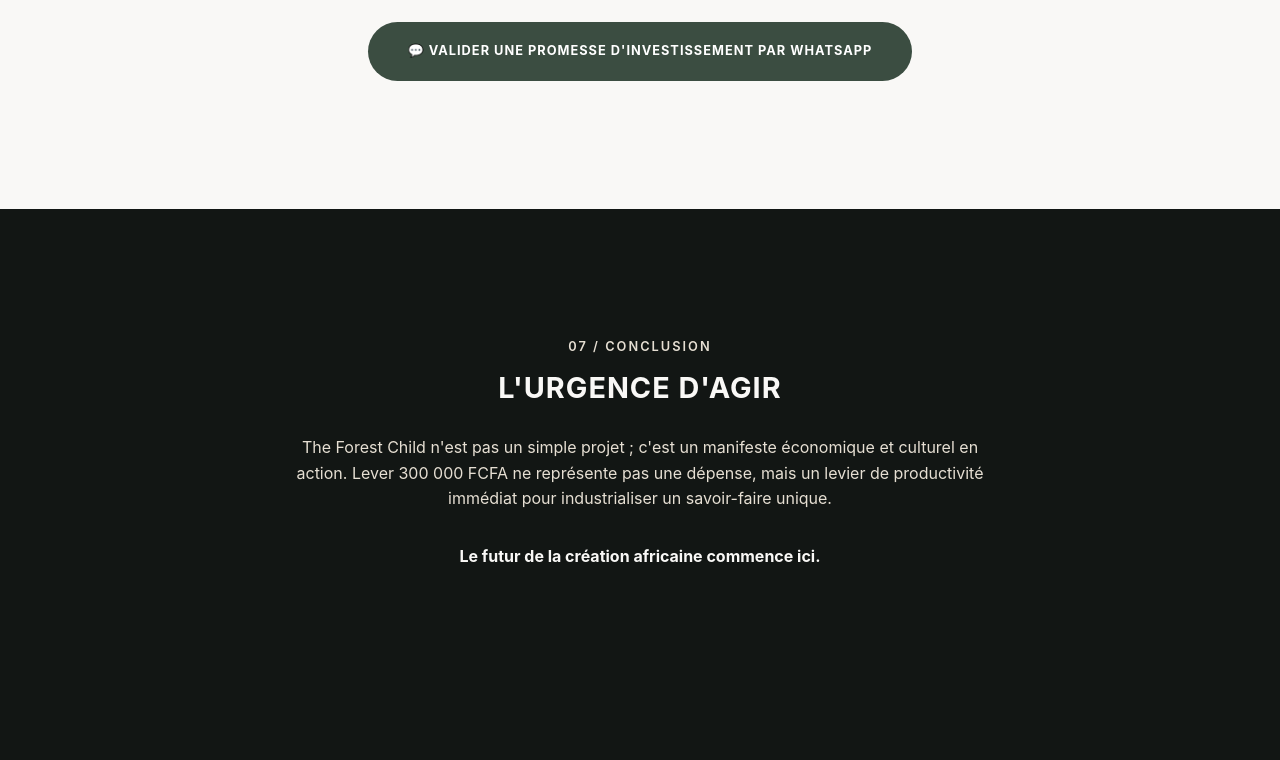
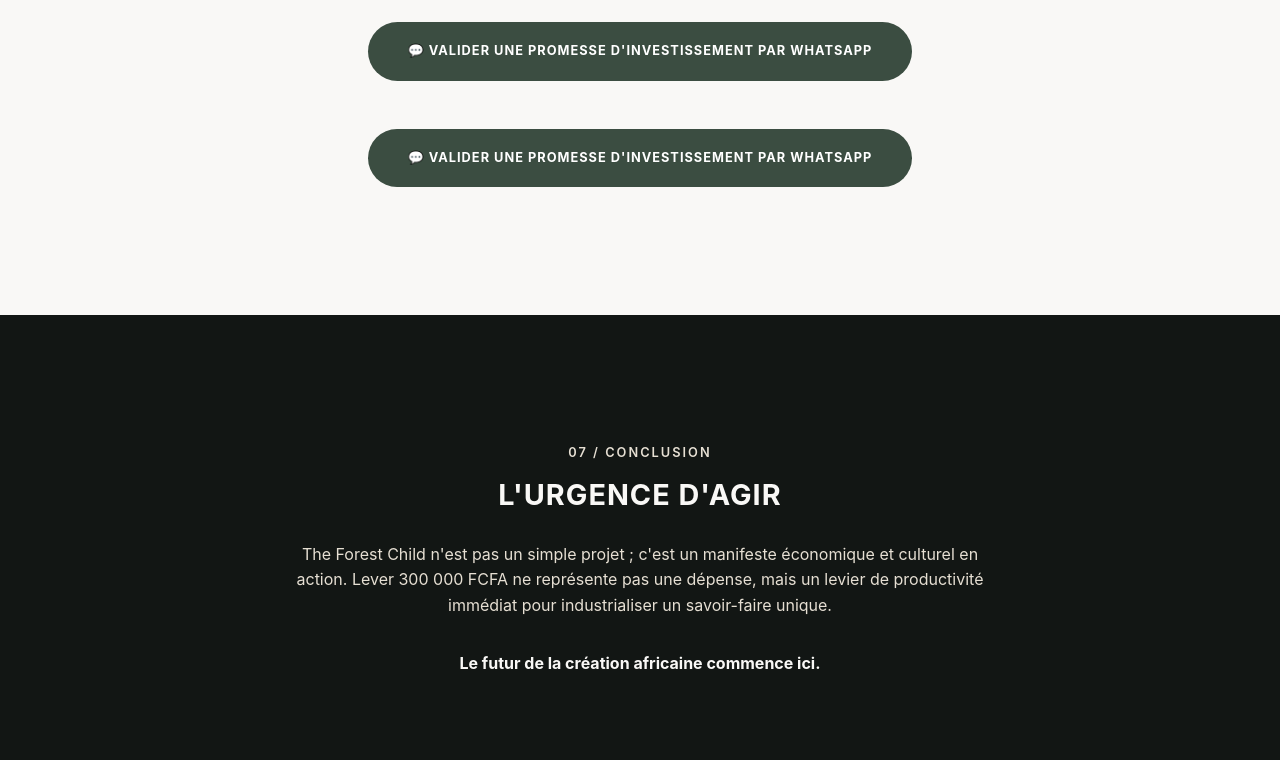
Before and after one commit to forestchild-oss/BRAND-BOOK-INVESTMENT-MEMORANDUM, a plain HTML site: page index.html in a window 1280 px wide. Shown: the part 4160-4920 px from the top of the page. Drawn offline with Linux system fonts and the light colour scheme.

Commit message:
Update index.html

```diff
--- a/index.html
+++ b/index.html
@@ -140,6 +140,12 @@
     </a>
 </div>
 
+<div style="text-align: center; margin-top: 3rem;">
+    <a href="https://whatsapp.com."
+       class="btn" style="background-color: var(--moss-green); color: white; padding: 1.2rem 2.5rem; text-decoration: none; display: inline-block; font-weight: bold; letter-spacing: 1px; border-radius: 50px;">
+       💬 Valider une promesse d'investissement par WhatsApp
+    </a>
+</div>
 
 
 
```
